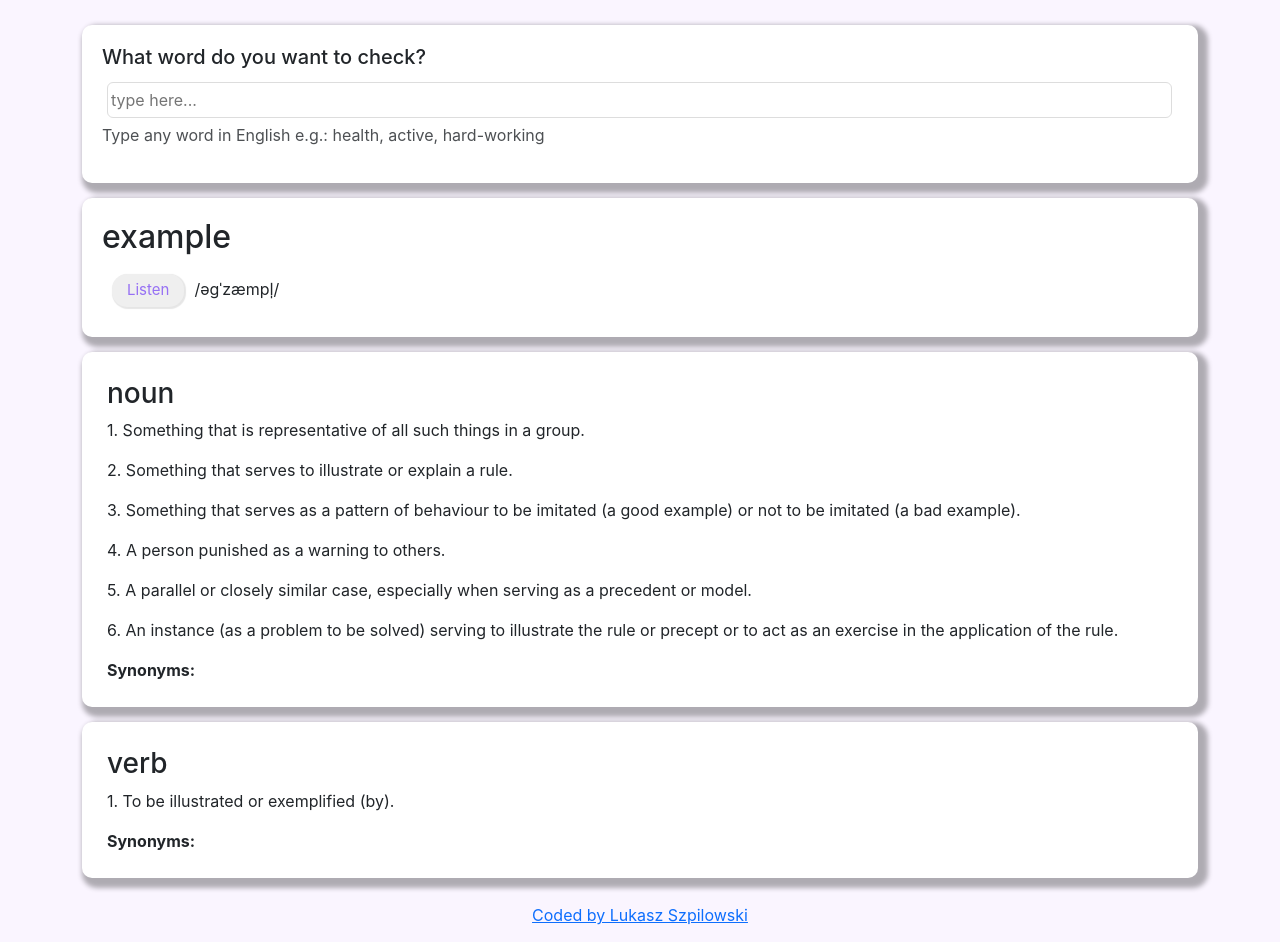
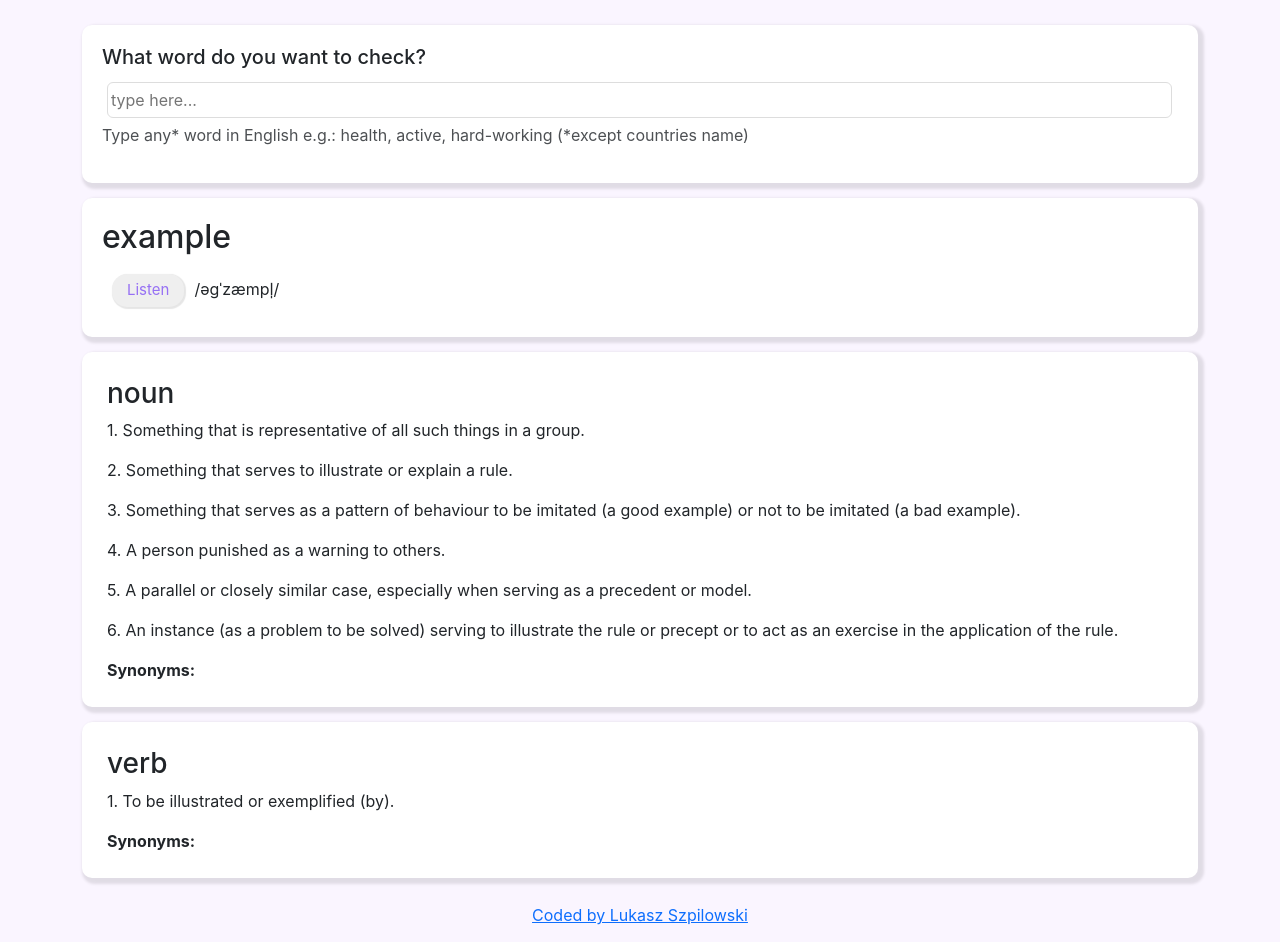
Before and after one commit to LSzpilowski/dictionary-app-next, a React (Create React App) app: page / in a window 1280 px wide. Built offline with nearby package versions, Linux system fonts and the light colour scheme.

Commit message:
Cosmetic changes

```diff
--- a/src/Dictionary.css
+++ b/src/Dictionary.css
@@ -9,7 +9,7 @@ margin: 25px auto;
   margin: 15px 0;
   border: 1px;
   border-radius: 10px;
-  box-shadow: 5px 5px 5px 5px rgba(0, 0, 0, 0.3);
+  box-shadow: 3px 3px 3px 3px rgba(0, 0, 0, 0.1);
   background-color: white;
 }
 .resultsBox {
--- a/src/Dictionary.js
+++ b/src/Dictionary.js
@@ -32,7 +32,7 @@ function changeSearch(event) {
       <form  onSubmit={search}>
         <input className="searchWord" type="search" placeholder="type here..." onChange={changeSearch} />
       </form>
-      <p className="suggest">Type any word in English e.g.: health, active, hard-working</p>
+      <p className="suggest">Type any* word in English e.g.: health, active, hard-working (*except countries name)</p>
       </div>
       <div className="resultsBox">
       <Results results={results}/>
--- a/src/Meaning.css
+++ b/src/Meaning.css
@@ -5,7 +5,7 @@
     border: 1px;
     border-radius: 10px;
     background-color: white;
-    box-shadow: 5px 5px 5px 5px rgba(0, 0, 0, 0.3);
+    box-shadow: 3px 3px 3px 3px rgba(0, 0, 0, 0.1);
 }
 
 em {
--- a/src/Results.css
+++ b/src/Results.css
@@ -5,7 +5,7 @@
   border: 1px;
   border-radius: 10px;
   background-color: white;
-  box-shadow: 5px 5px 5px 5px rgba(0, 0, 0, 0.3);
+  box-shadow: 3px 3px 3px 3px rgba(0, 0, 0, 0.1);
 }
 .pronounceButton {
   padding: 5px 15px;
```
